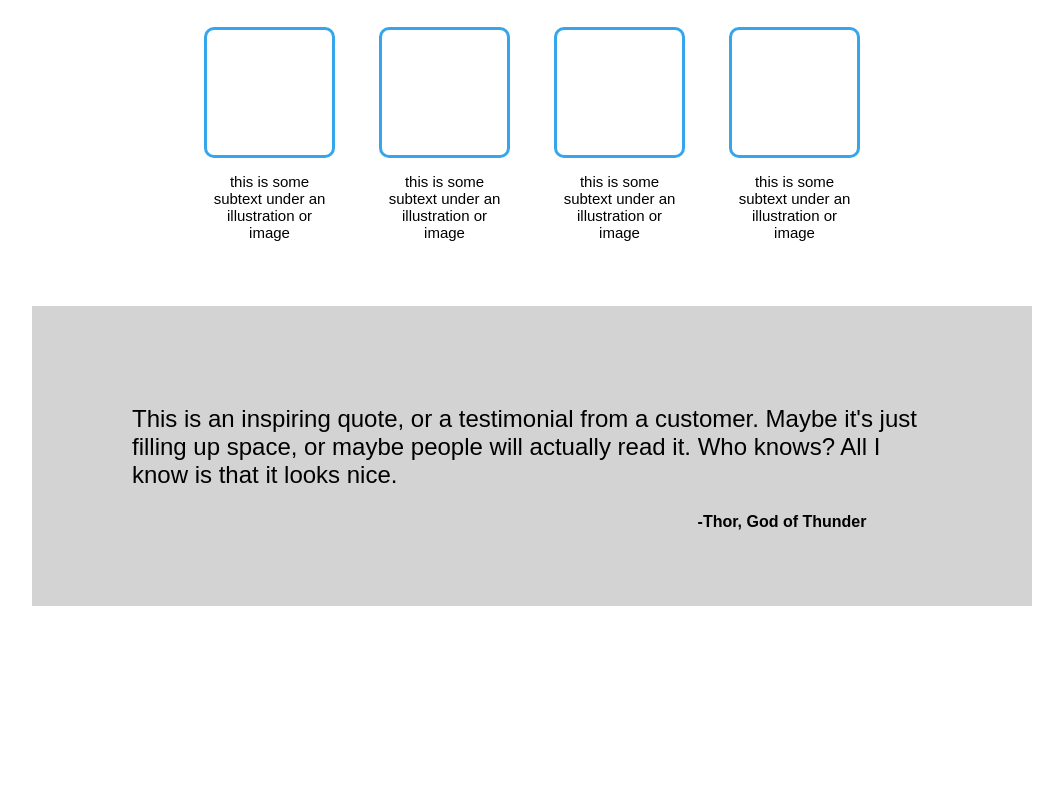
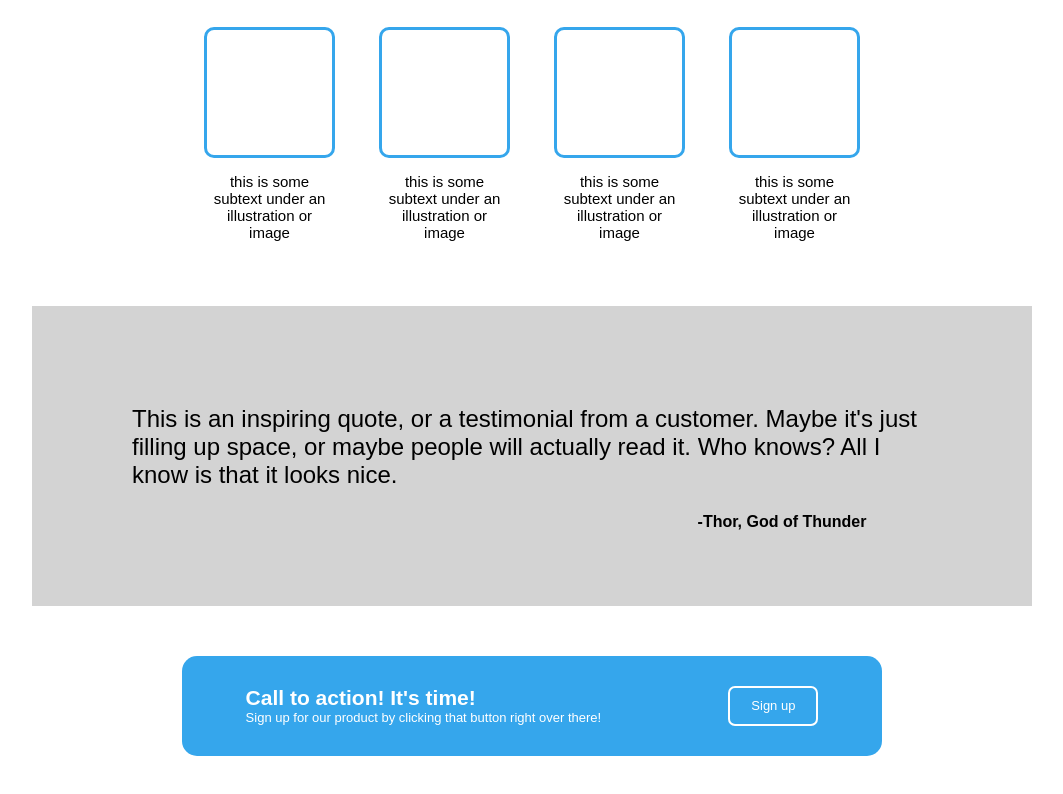
Before and after one commit to SimonLeis/landing-page-odin-project, a plain HTML site: page index.html in a window 1280 px wide. Shown: the part 655-1449 px from the top of the page, without its empty margins (108-1171 px from the left). Before the commit the page ends 1311 px from the top, so only its background shows below. Drawn offline with Linux system fonts and the light colour scheme.

Commit message:
Add the fourth section of the landpage-project
this version adds the fourth section to the project which is
a call to action section

```diff
--- a/index.html
+++ b/index.html
@@ -76,6 +76,12 @@
 
 </section>
 
+<section class="newsletter">
+
+    <div><h1>Call to action! It's time!</h1><p>Sign up for our product by clicking that button right over there!</p></div>
+    <button>Sign up</button>
+</section>
+
 
  </div>
 
--- a/main.css
+++ b/main.css
@@ -165,3 +165,49 @@ a{
     margin-left: 50%;
     font-size: 1rem;
 }
+
+.newsletter{
+
+    background-color: rgb(53, 166, 236);
+    display: flex;
+    justify-content: space-around;
+    align-items: center;
+    width: 70%;
+    height: 100px;
+    margin: 50px auto;
+    border-radius: 15px;
+    color: white;
+
+
+
+}
+
+.newsletter button{
+    background-color:  rgb(53, 166, 236);
+    border: 2px solid white ;
+    border-radius: 7px;
+    width: 90px;
+    height: 40px;
+    color: white;
+    font-size: 13px;
+}
+
+.newsletter div{
+    display: flex;
+    flex-direction: column;
+    align-items: left;
+    justify-content: center;
+
+}
+
+
+.newsletter div p {
+    margin: 0;
+    font-size: 13px;
+}
+
+.newsletter div h1 {
+    margin: 0;
+    font-size: 21px;
+
+}
```
